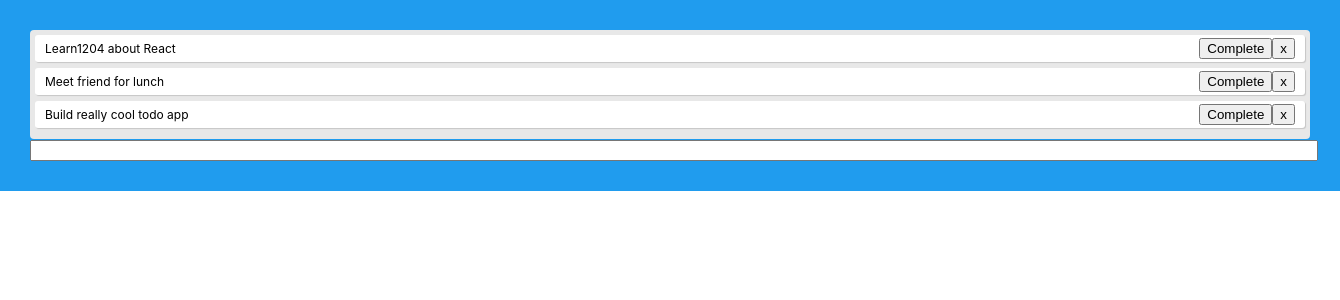
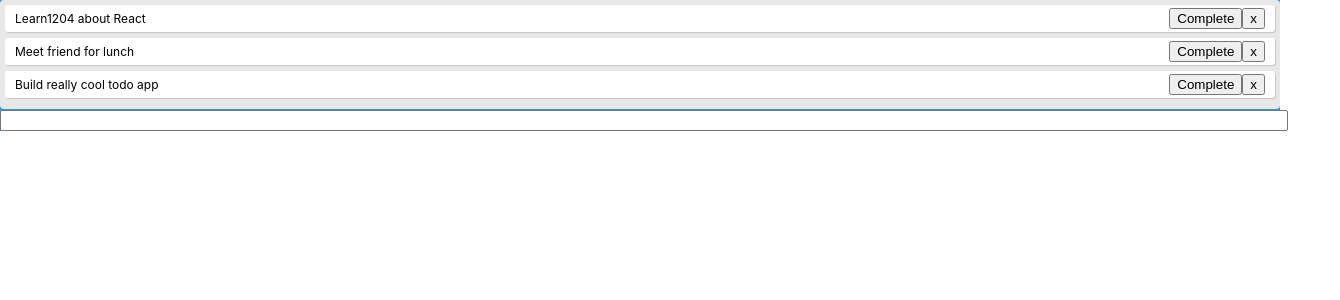
Before and after one commit to sachingupta/tasks-to-do-app, a React (Create React App) app in the folder frontend/react/react-hooks/: page / in a window 1280 px wide. Shown: the top 300 px of the page, 1340 px wide, since content can reach past the window. Built offline with nearby package versions, Linux system fonts and the light colour scheme.

Commit message:
deploy build

```diff
--- a/frontend/react/react-hooks/src/App.css
+++ b/frontend/react/react-hooks/src/App.css
@@ -1,6 +1,5 @@
 .app {
     background: #209cee;
-    padding: 30px;
-    margin-right: 20px;
+    box-sizing: border-box;
     width: 100%;
   }
```
Also changed, not shown: 12 other files (tests, documents, lock files or other folders).
